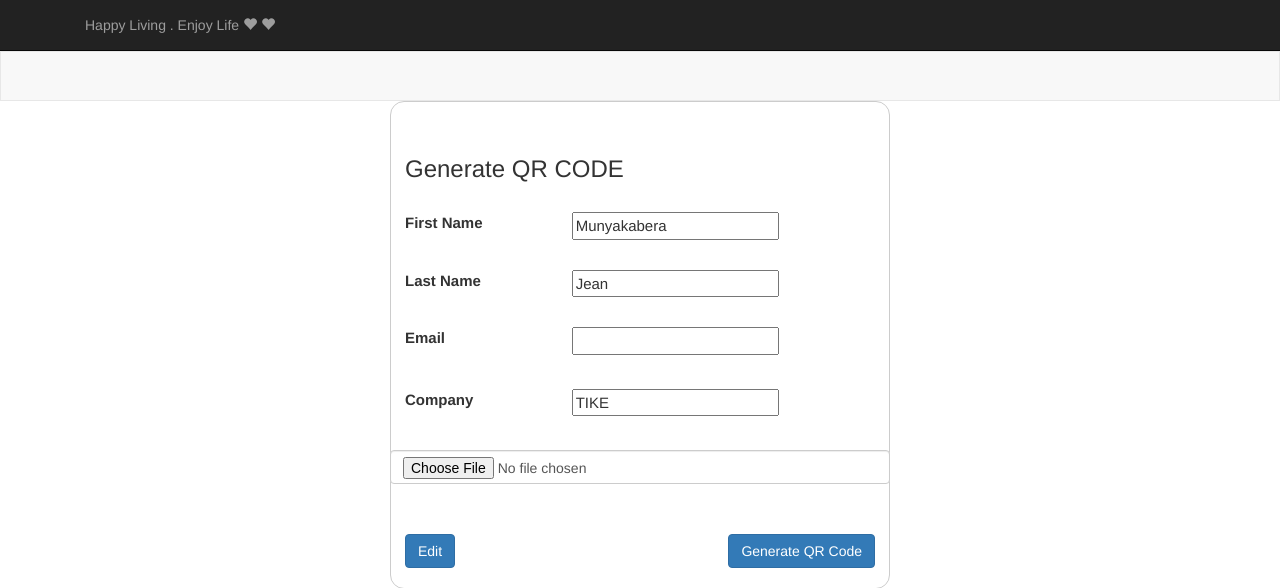
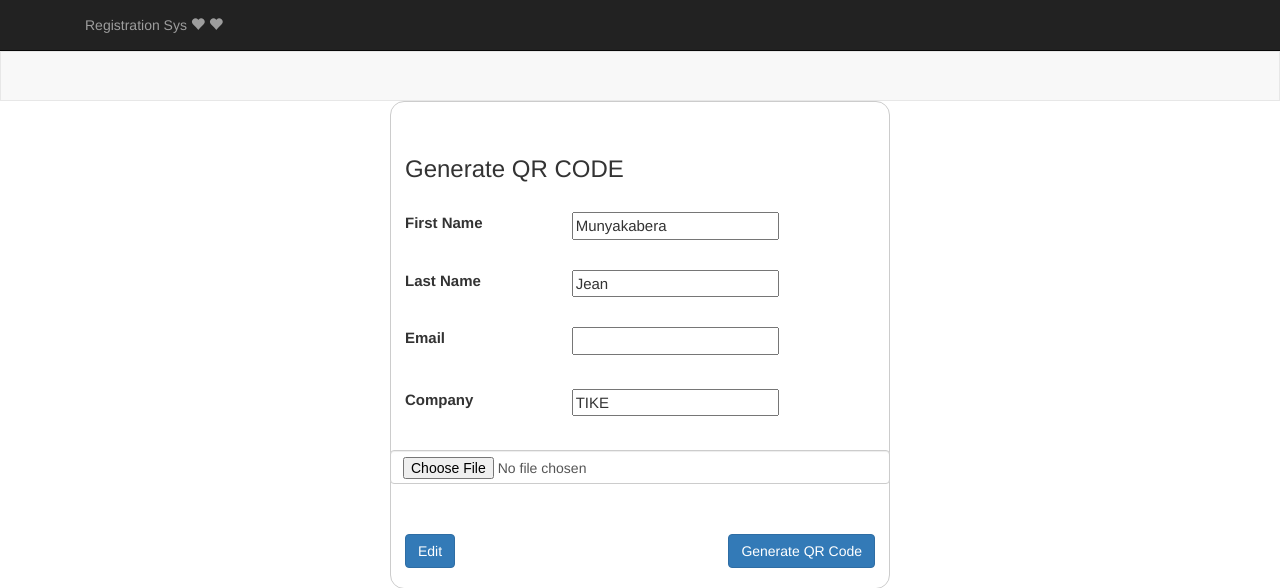
Before and after one commit to ironmann250/tike_onsite, a Django app: page /edit_badge/3 in a window 1280 px wide. Shown: the top 588 px of the page. Run offline with Django 3.2, Linux system fonts and the light colour scheme; data comes from the database, SQL or seed files in the repository.

Commit message:
changes on templates

```diff
--- a/Templates/html/badges/base.html
+++ b/Templates/html/badges/base.html
@@ -30,7 +30,7 @@
 <div class="bg-only">
 <nav class="navbar navbar-inverse navbar-static-top">
   <div class="container">
-  <p class="navbar-text navbar-centre">Happy Living . Enjoy Life <span class="glyphicon glyphicon-heart" aria-hidden="true"></span> <span class="glyphicon glyphicon-heart" aria-hidden="true"></span></p>
+  <p class="navbar-text navbar-centre">Registration Sys <span class="glyphicon glyphicon-heart" aria-hidden="true"></span> <span class="glyphicon glyphicon-heart" aria-hidden="true"></span></p>
    <!--<div class="navbar-right">
       <ul class="nav navbar-nav">
        <li class=""><a href="#">Help</a></li>
```
